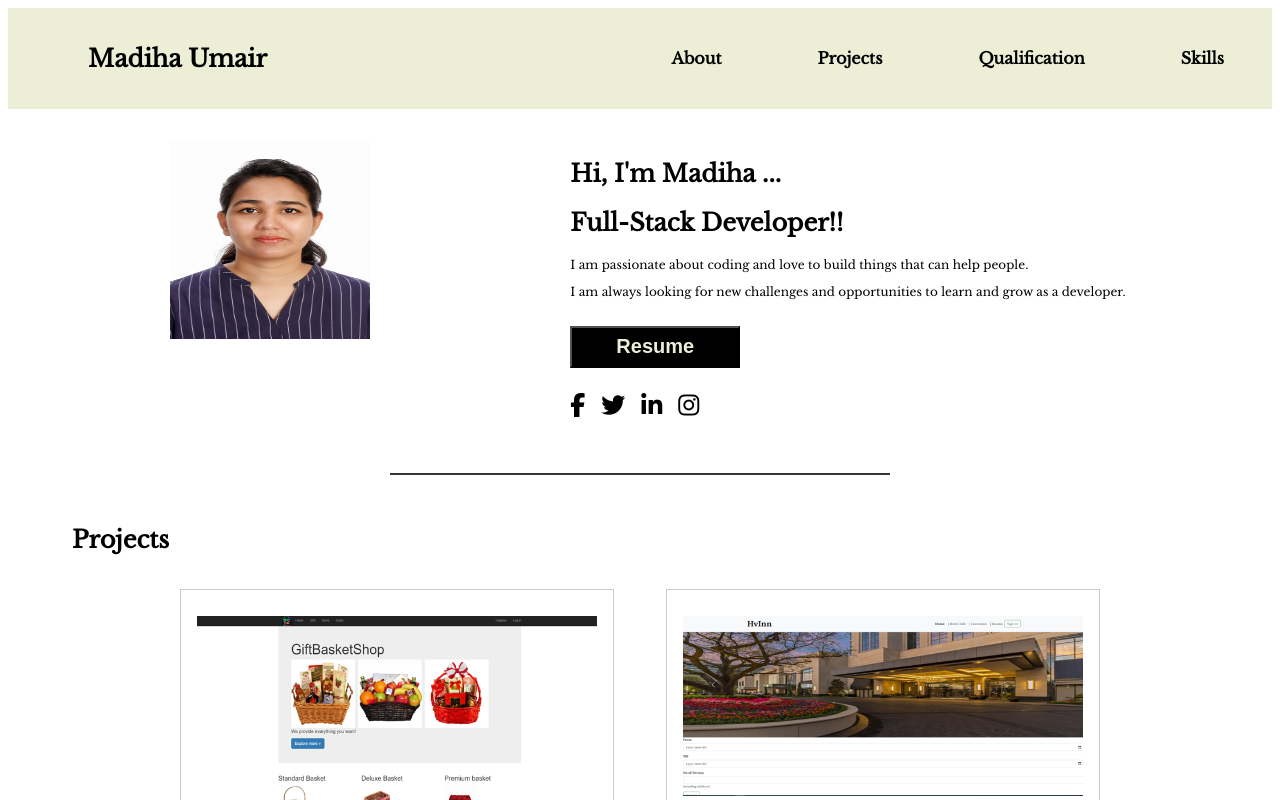
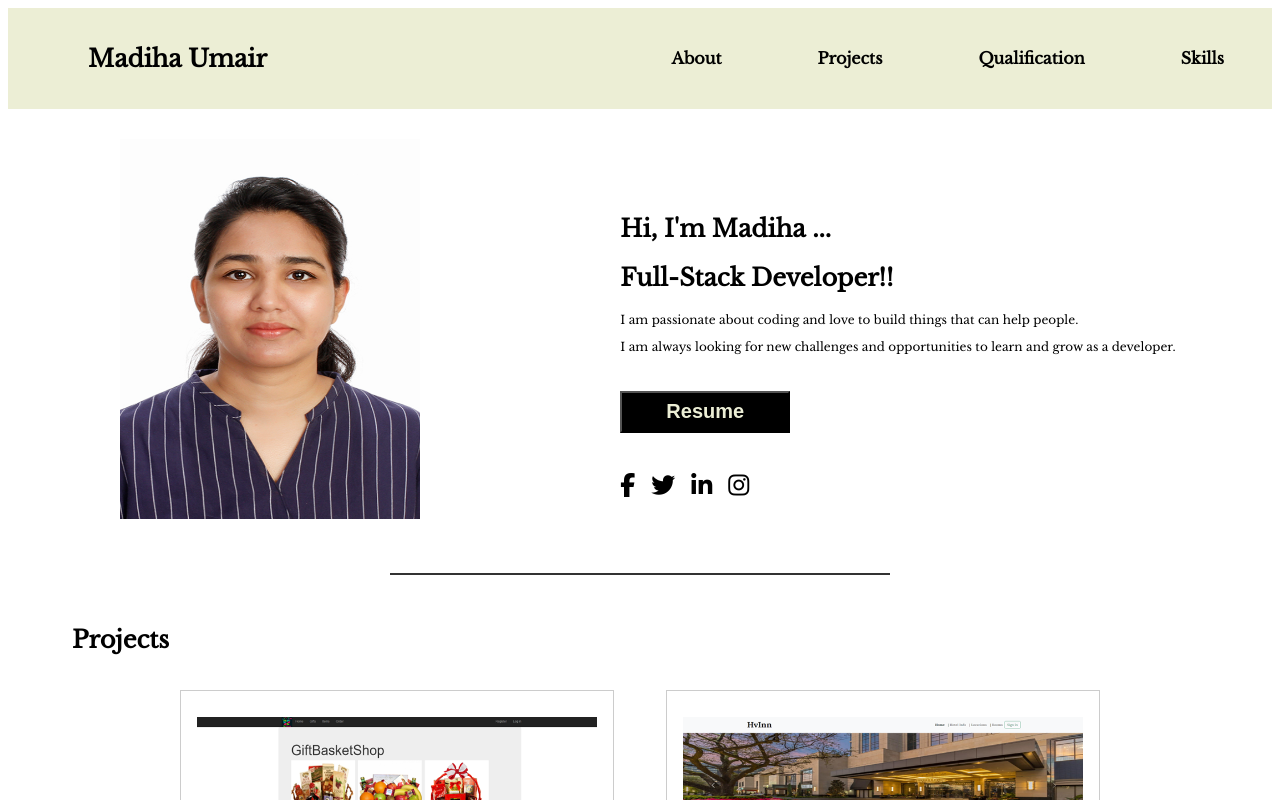
Before and after one commit to Madiha-umair/ReactPortfolio, a React (Vite) app: page / in a window 1280 px wide. Shown: the top 800 px of the page. Built offline with nearby package versions, Linux system fonts and the light colour scheme.

Commit message:
css styles

```diff
--- a/src/components/About.jsx
+++ b/src/components/About.jsx
@@ -7,15 +7,15 @@
 
       <div className="about">
         <div id="profileimg">
-        <img src={myImage} alt="My Image" width= "200" height="200" />
+        <img src={myImage} alt="My Image" width= "300" height="380" />
         </div>
-        <div>
-        <h1>Hi, I'm Madiha ...</h1>
+        <div id="about-text-portion">
+        <h1>Hi, I'm <span>Madiha ...</span></h1>
         <h1> Full-Stack Developer!!</h1>
         <p id="about-text">I am passionate about coding and love to build things that can help people.</p>
         <p id="about-text-cont">I am always looking for new challenges and opportunities to learn and grow as a developer.</p>
         <button class="downloadbtn">
-          <a href="/public/resume/MadihaUmair-Resume.pdf" download="Madiha Resume">
+          <a href="/resume/MadihaUmair-Resume.pdf" download="Madiha Resume">
             Resume
           </a>
         </button>
--- a/src/index.css
+++ b/src/index.css
@@ -59,7 +59,7 @@
     color: white;
     font-size: 20px;
     font-weight: 600;
-    margin: 15px 0;
+    margin: 25px 0 30px 0;
   }
   .downloadbtn a {
     text-decoration: none;
@@ -87,6 +87,9 @@
 }
 #about-text, #about-text-cont{
   font-size: 12px;
+}
+#about-text-portion{
+margin-top: 55px;
 }
 
 /* Styles for social media icon */
@@ -376,7 +379,11 @@
   #header {
     background-color: #000000;
     color: #eceed5;
-    width: 400px;
+    width: 480px;
+  }
+  #profileimg img{
+    width: 200px;
+    height: 200px;
   }
   .mobile-menu-toggle {
     color: #eceed5;
```
Also changed, not shown: 1 other file (tests, documents, lock files or other folders).
